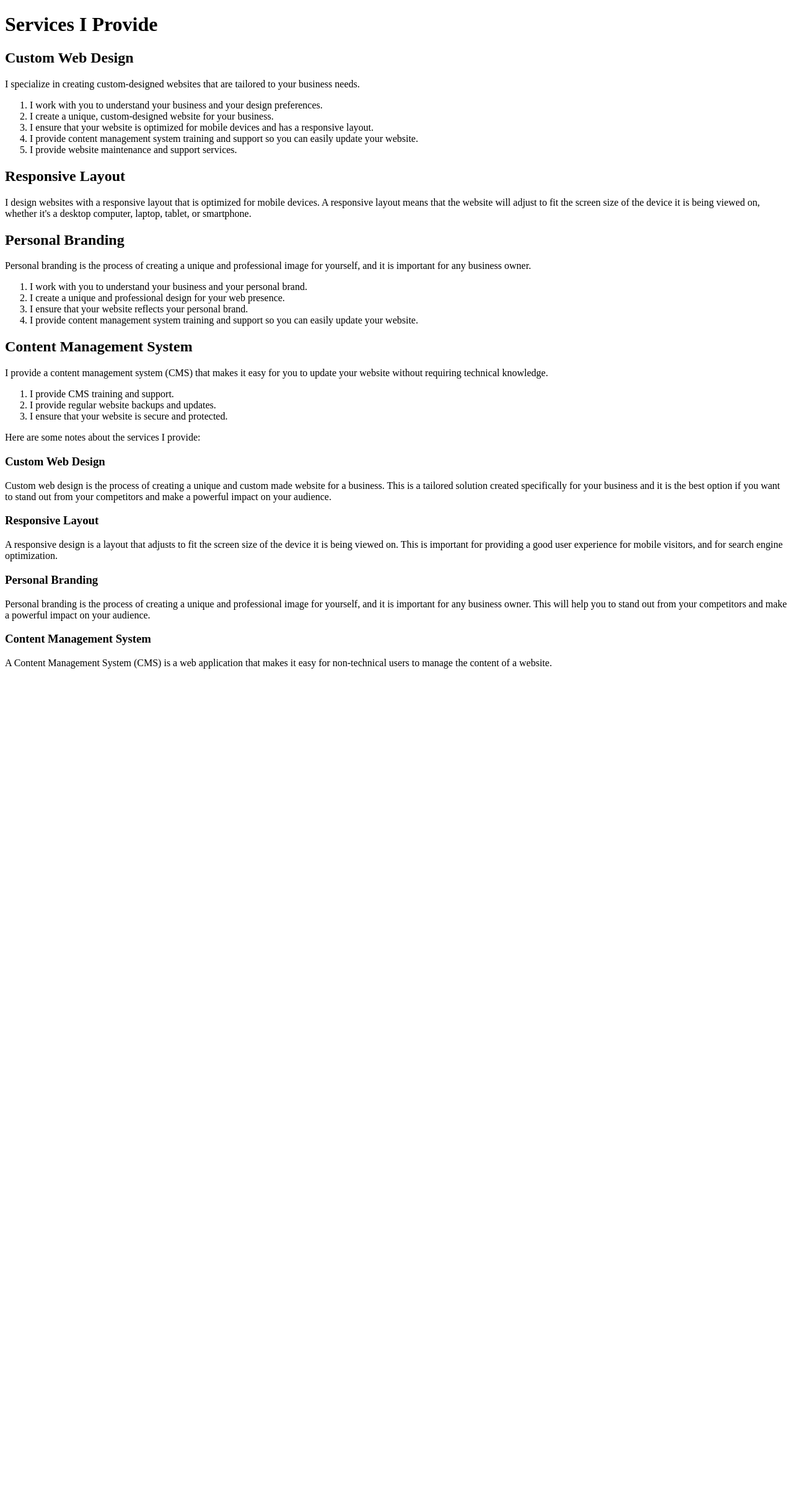
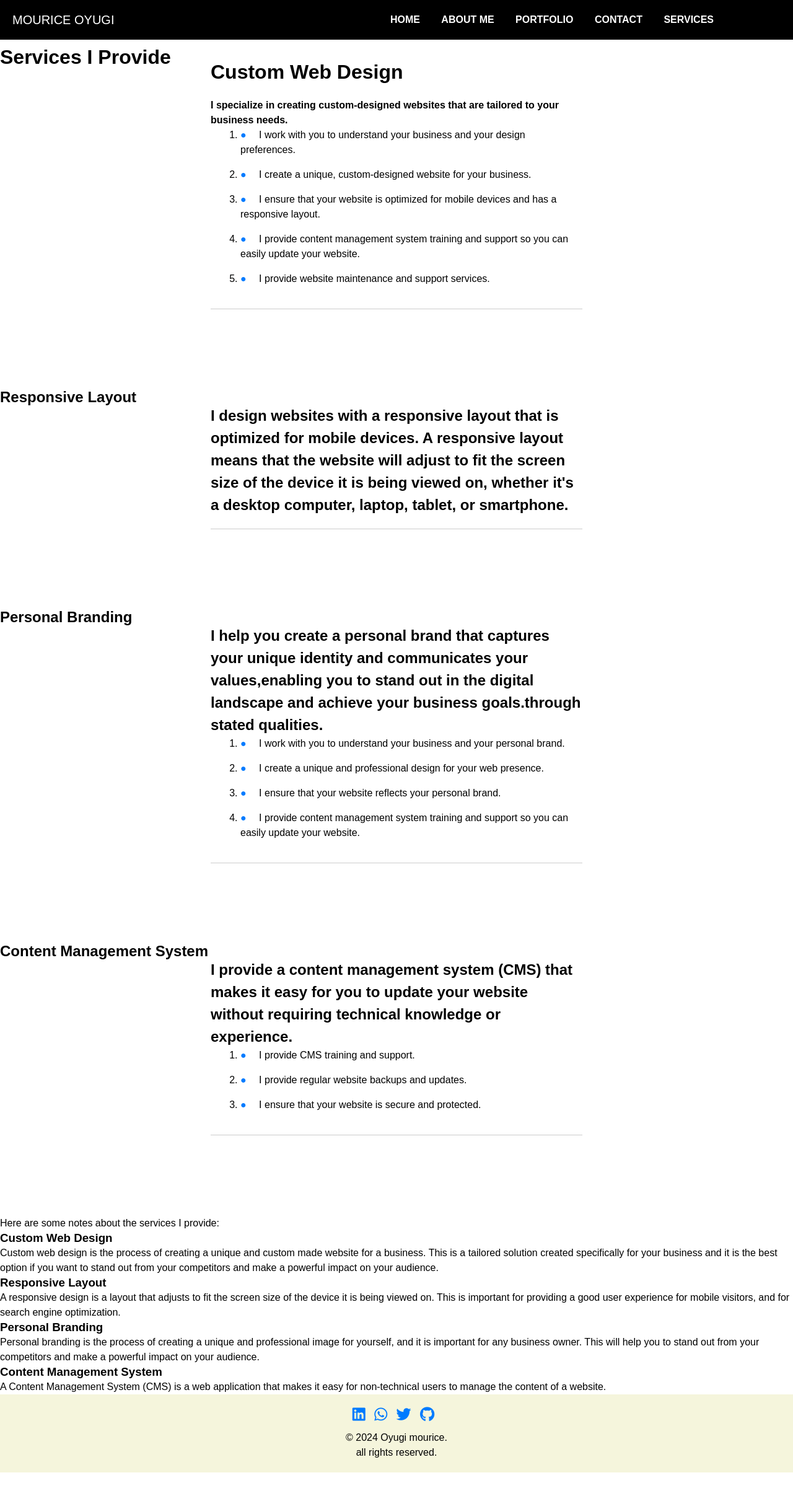
Before and after one commit to oyugijr/frida, a plain HTML site: page App/service.html in a window 1280 px wide. Shown: the whole page at 62% size. Before the commit the page ends 1095 px from the top, so only its background shows below. Drawn offline with Linux system fonts and the light colour scheme.

Commit message:
added some lines

```diff
--- a/App/about.css
+++ b/App/about.css
@@ -41,7 +41,7 @@ main{
     padding: 10px;
     margin: 0;
     padding: 0;
-    margin-bottom: 20px;
+    margin-bottom: 30px;
 }
 h3 {
   top: 0;
--- a/App/aboutme.html
+++ b/App/aboutme.html
@@ -4,6 +4,8 @@
     <meta charset="UTF-8">
     <meta name="viewport" content="width=device-width, initial-scale=1.0">
     <title>About me</title>
+    <link rel="stylesheet" href="https://cdnjs.cloudflare.com/ajax/libs/font-awesome/5.15.4/css/all.min.css">
+
     <link rel="stylesheet" href="about.css">
 </head>
 <body>
@@ -14,6 +16,7 @@
             <a href="aboutme.html">ABOUT ME</a>
             <a href="portfolio.html">PORTFOLIO</a>
             <a href="contact.html">CONTACT</a>
+            <a href="service.html">SERVICES</a>
         </div>
     </header>
     <main>
--- a/App/contact.css
+++ b/App/contact.css
@@ -42,6 +42,7 @@ main{
     padding: 20px;
     top: 0;
     left: 1px;
+    justify-content: space-between;
 }
 
 @media screen (max-width: 768px;){
@@ -108,10 +109,11 @@ table a{
 }
 
 form {
-    margin: 2;
+    margin: 0;
     padding: 0;
     display: flex;
-    margin: 0 auto;flex-direction: column;
+    margin: 0 auto;
+    flex-direction: column;
     width: 100%;
     max-width: 500px;
 }
@@ -131,7 +133,7 @@ form textarea {
     border-radius: 5px;
     border: 1px solid #ccc;
     margin-bottom: 20px;
-    align-items: center;
+    align-items: left;
 }
 form textarea {
     height: 150px;
@@ -149,12 +151,13 @@ form input[type="submit"]:hover {
     background-color: #0056b3;
 }
 
-.contact-map {
+main .contact-map {
     width:0 50% 0;
     height: 450px;
-    margin-top: 50px;
+   /* margin-top: 50px;
     margin-bottom: 40px;
-    margin-left: 50%;
+    margin-left: 50%;*/
+    justify-content: right;
 }
 @media (max-width: 768px;) {
     .contact-map {
@@ -175,13 +178,8 @@ footer{
     margin-right: 10px;
     font-size: 24px;
     transition: color 0.3s ease;
+    color: #007bff;
    }
-
-  footer a {
-    color: #2c05bb;
-    padding: 10px 20px;
-    border-radius: 5px;
-  }
 
   i {
     display: inline-block;
--- a/App/edu.css
+++ b/App/edu.css
@@ -1,6 +1,54 @@
 body {
 	background-image: url('path/to/image.png');
-	background-color: #f0f0f0;
-	margin: 0;
+	background-color: bisque;
+	color: black;
+	margin: 20px;
 	padding: 0;
 }
+header {
+	text-align: justification;
+	margin-bottom: 20px;
+}
+
+h1 {
+	color: #0066cc;
+}
+
+section {
+	background-color: white;
+	padding: 20px;
+	border-radius: 8px;
+	box-shadow: 0 0 10px rgba(0, 0, 0, .1)
+}
+
+p {
+	line-height: 1.5;
+	margin-bottom: 15px;
+}
+
+/* Footer styles*/
+footer{
+	background-color: beige;
+	padding: 20px 0;
+	text-align: center;
+  }
+  .social-icons{
+	margin-bottom: 10px;
+  }
+  .social-icon{
+	display: inline-block;
+	margin-right: 10px;
+	font-size: 24px;
+	transition: color 0.3s ease;
+	color: #007bff;
+  }
+  i{
+	display: inline-block;
+	border-radius: 5px;
+	font-size: 24px;
+	transition: background-color 0.3s ease;
+	text-decoration: none;
+  }
+  i .fab fa {
+	margin-right: 5px;
+  }
--- /dev/null
+++ b/App/serv.css
@@ -0,0 +1,120 @@
+* {
+    margin: 0;
+    padding: 0;
+    box-sizing: border-box;
+    font-family: Arial, Helvetica, sans-serif;
+}
+
+.header {
+    position: fixed;
+    top: 0;
+    left: 0;
+    width: 100%;
+    padding: 20px 20px;
+    padding-right: 10%;
+    display: flex;
+    justify-content: space-between;
+    align-items: center;
+    z-index: 100;
+    color: white;
+    font-family: 'Gill Sans', 'Gill Sans MT', Calibri, 'Trebuchet MS', sans-serif;
+    background-color: rgba(0, 0, 0, 150);
+}
+.mylogo {
+    position: relative;
+    font-size: 20px;
+    color: white;
+    text-decoration: none;
+    cursor: pointer;
+}
+.navbar a{
+    position: relative;
+    font-size: 1rem;
+    color: white;
+    text-decoration: none;
+    font-weight: 700;
+    margin-left: 30px;
+}
+.navbar a:hover{
+    color: rgba(55, 0, 255);
+}
+
+body {
+    font-size: 16px;
+    line-height: 1.5rem;
+    margin: 0;
+    padding: 0;
+
+}
+
+.section {
+    padding: 50px 0;
+    margin-top: 30px;
+    margin-bottom: 30px;
+}
+.service {
+    max-width: 600px;
+    margin: 0 auto;
+    border-bottom: 1px solid #ccc;
+    padding-bottom: 20px;
+}
+.service h1{
+    text-align: center;
+    margin-top: 50px;
+    font-size: 50px;
+}
+
+.service p {
+    line-height: 1.5;
+    font-weight: 700;
+}
+
+.service h2 {
+    font-size: 2rem;
+    margin-bottom: 1rem;
+    margin-bottom: 30px;
+}
+
+.service p:first-child {
+    font-size: 1.5rem;
+    font-weight: 700;
+}
+
+.service ol {
+    padding-left: 3rem;
+}
+
+.service li { margin-bottom: 1rem; }
+
+.service li::before { content: '\25CF'; color: #007bff; margin-right: 1rem; }
+
+.service-notes { max-width: 600px; margin: 50px auto; text-align: center; color: #6c757d; margin-top: 30px; }
+
+.btn { font-size: 1.2rem; }
+
+/* Footer styles*/
+footer{
+    background-color: beige;
+    padding: 20px 0;
+    text-align: center;
+  }
+  .social-icons{
+    margin-bottom: 10px;
+  }
+  .social-icon{
+    display: inline-block;
+    margin-right: 10px;
+    font-size: 24px;
+    transition: color 0.3s ease;
+    color: #007bff;
+  }
+  i{
+    display: inline-block;
+    border-radius: 5px;
+    font-size: 24px;
+    transition: background-color 0.3s ease;
+    text-decoration: none;
+  }
+  i .fab fa {
+    margin-right: 5px;
+  }
--- a/App/service.html
+++ b/App/service.html
@@ -4,12 +4,29 @@
     <meta charset="UTF-8">
     <meta name="viewport" content="width=device-width, initial-scale=1.0">
     <title>Document</title>
+    <link rel="stylesheet" href="https://cdnjs.cloudflare.com/ajax/libs/font-awesome/5.15.4/css/all.min.css">
+
+    <link rel="stylesheet" href="serv.css">
 </head>
 <body>
+
+    <header class="header">
+        <a href="" class="mylogo">MOURICE&nbsp;<span>OYUGI</span></a>
+        <div class="navbar">
+            <a href="index.html">HOME</a>
+            <a href="aboutme.html">ABOUT ME</a>
+            <a href="portfolio.html">PORTFOLIO</a>
+            <a href="contact.html">CONTACT</a>
+            <a href="service.html">SERVICES</a>
+        </div>
+    </header>
+
      <div class="section" id="custom-web-design">
          <div class="container">
             <div class="row">
-                 <div class="col-10 offset-1 text-center"> <h1 class="section-title">Services I Provide</h1></div>
+                 <div class="col-10 offset-1 text-center">
+                    <h1 class="section-title">Services I Provide</h1>
+                </div>
             </div>
             <div class="row">
                  <div class="col-10 offset-1 service">
@@ -47,7 +64,7 @@
         </div>
         <div class="row">
             <div class="col-10 offset-1 service">
-                <p> Personal branding is the process of creating a unique and professional image for yourself, and it is important for any business owner. </p>
+                <p>I help you create a personal brand that captures your unique identity and communicates your values,enabling you to stand out in the digital landscape and achieve your business goals.through stated qualities.</p>
                 <ol>
                     <li> I work with you to understand your business and your personal brand. </li>
                     <li> I create a unique and professional design for your web presence. </li>
@@ -66,7 +83,7 @@
     </div>
     <div class="row">
         <div class="col-10 offset-1 service">
-            <p> I provide a content management system (CMS) that makes it easy for you to update your website without requiring technical knowledge. </p>
+            <p> I provide a content management system (CMS) that makes it easy for you to update your website without requiring technical knowledge or experience. </p>
                 <ol>
                     <li> I provide CMS training and support. </li>
                     <li> I provide regular website backups and updates. </li>
@@ -80,7 +97,7 @@
     <div class="container">
         <div class="row">
             <div class="col-10 offset-1 section-notes-content">
-                <p> Here are some notes about the services I provide: </p>
+                <p font-weght="bold"font-size="20px"> Here are some notes about the services I provide: </p>
                 <div class="row"> <div class="col-12">
                     <div class="note" id="note-custom-web-design">
                         <h3>Custom Web Design</h3>
@@ -89,7 +106,41 @@
                         </div>
                         <div class="col-12">
                             <div class="note" id="note-responsive-layout">
-                                <h3>Responsive Layout</h3> <p> A responsive design is a layout that adjusts to fit the screen size of the device it is being viewed on. This is important for providing a good user experience for mobile visitors, and for search engine optimization. </p> </div> </div> <div class="col-12"> <div class="note" id="note-personal-branding"> <h3>Personal Branding</h3> <p> Personal branding is the process of creating a unique and professional image for yourself, and it is important for any business owner. This will help you to stand out from your competitors and make a powerful impact on your audience. </p> </div> </div> <div class="col-12"> <div class="note" id="note-content-management-system"> <h3>Content Management System</h3> <p> A Content Management System (CMS) is a web application that makes it easy for non-technical users to manage the content of a website. </p> </div> </div> </div> </div> </div>
+                                <h3>Responsive Layout</h3> <p> A responsive design is a layout that adjusts to fit the screen size of the device it is being viewed on. This is important for providing a good user experience for mobile visitors, and for search engine optimization. </p>
+                            </div>
+                         </div>
+                         <div class="col-12">
+                            <div class="note" id="note-personal-branding">
+                                <h3>Personal Branding</h3>
+                                <p> Personal branding is the process of creating a unique and professional image for yourself, and it is important for any business owner. This will help you to stand out from your competitors and make a powerful impact on your audience. </p>
+                            </div>
+                         </div>
+                         <div class="col-12">
+                            <div class="note" id="note-content-management-system">
+                                <h3>Content Management System</h3>
+                                <p> A Content Management System (CMS) is a web application that makes it easy for non-technical users to manage the content of a website. </p>
+                            </div>
+                        </div>
+                    </div>
+                 </div>
                 </div>
+
+            </div>
+
+    <!--footer section-->
+ <footer>
+    <div class="social-icons">
+      <a href="https://www.linkedin.com/in/mourice-oyugi-533b852b4"class="social-icon"target="_blank">
+          <i class="fab fa-linkedin"></i></a>
+      <a href="https://wa.me/+254700314150"class="social-icon"target="_blank">
+          <i class="fab fa-whatsapp"></i></a>
+      <a href="https://twitter.com/yourprofile."class="social-icon"target="_blank">
+          <i class="fab fa-twitter"></i></a>
+      <a href="https://github.com/oyugijr"class="social-icon"target="_blank">
+          <i class="fab fa-github"></i></a>
+   </div>
+    &copy; 2024 Oyugi mourice.
+    <p>all rights reserved.</p>
+   </footer>
 </body>
 </html>
```
Also changed, not shown: App/contact.html (+10 -7 lines), App/education.html (+18 -0 lines), App/extra.htm (deleted, +0 -184 lines), App/index.html (+2 -0 lines), App/portfolio.html (+1 -0 lines).
